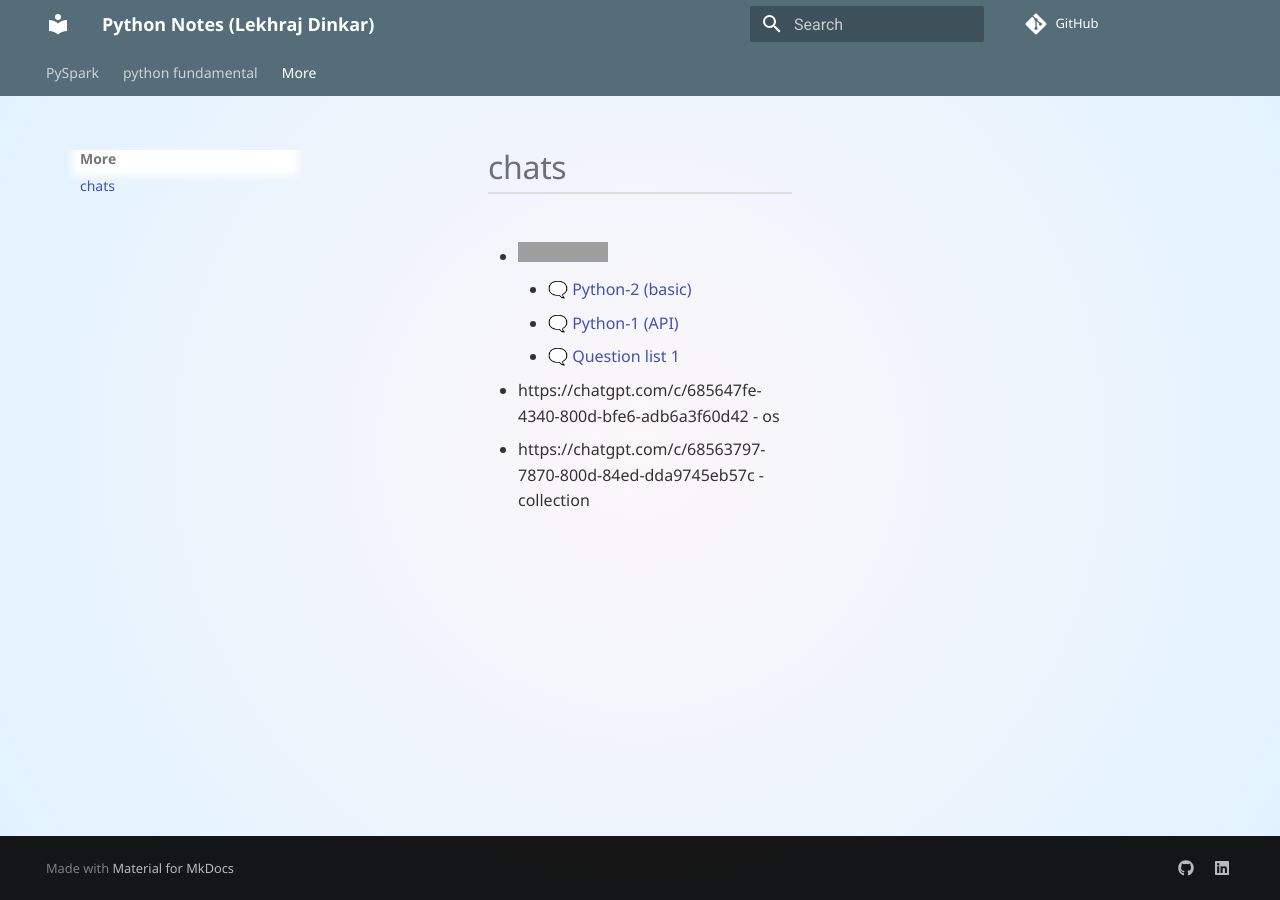
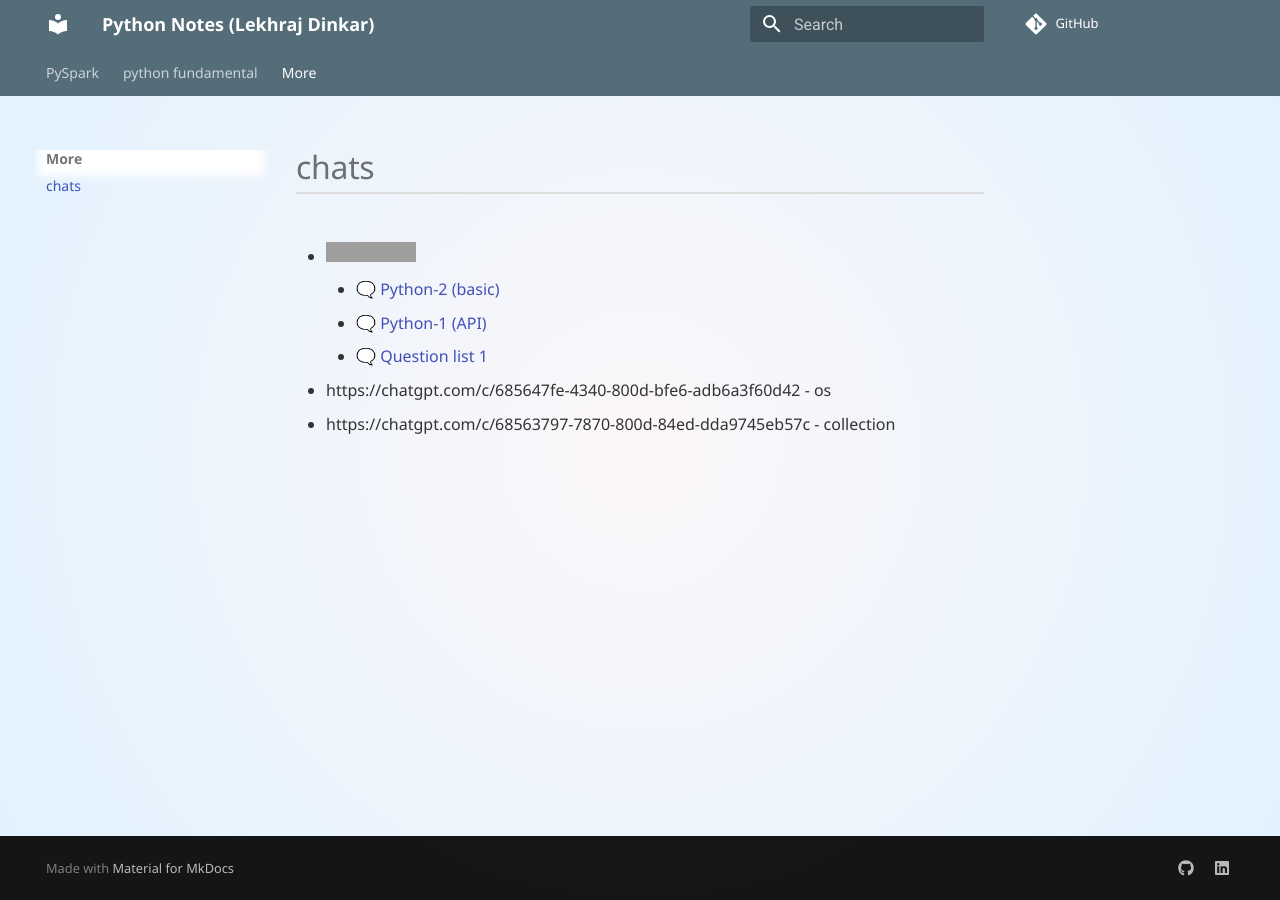
Before and after one commit to lekhrajdinkar/data-engineer, an MkDocs documentation site: the page built from docs/chats.md, in a window 1280 px wide. Built offline with MkDocs 1.6.1 and Material for MkDocs 9.7.7, drawn with Linux system fonts in a browser that asks for light colours; comment, search, counter and statistics services are not loaded; grey boxes are pictures that could not be loaded.

Commit message:
Update mkdocs.css

```diff
--- a/docs/mkdocs.css
+++ b/docs/mkdocs.css
@@ -56,12 +56,6 @@ th {
   background-color: #e3f2fd;
 }
 
-.md-main__inner {
-  max-width: 90%;
-}
-.md-sidebar--primary, .md-sidebar--secondary {
-  width: 400px;
-}
 
 
 /*
```
